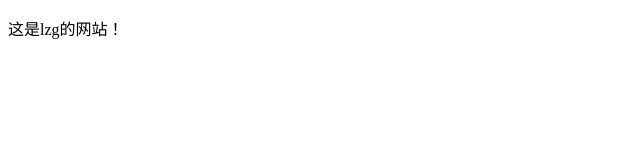
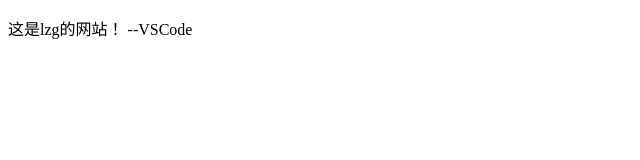
Before and after one commit to lzg114514/lzg114514.github.io, a plain HTML site: page index.html in a window 1280 px wide. Shown: the full height of the page, 0-640 px from the left. Drawn offline with Linux system fonts and the light colour scheme.

Commit message:
Update index.html

```diff
--- a/index.html
+++ b/index.html
@@ -6,6 +6,6 @@
   <title>lzg的网站</title>
 </head>
 <body>
-  <p>这是lzg的网站！</p>
+  <p>这是lzg的网站！ --VSCode</p>
 </body>
 </html>
```
